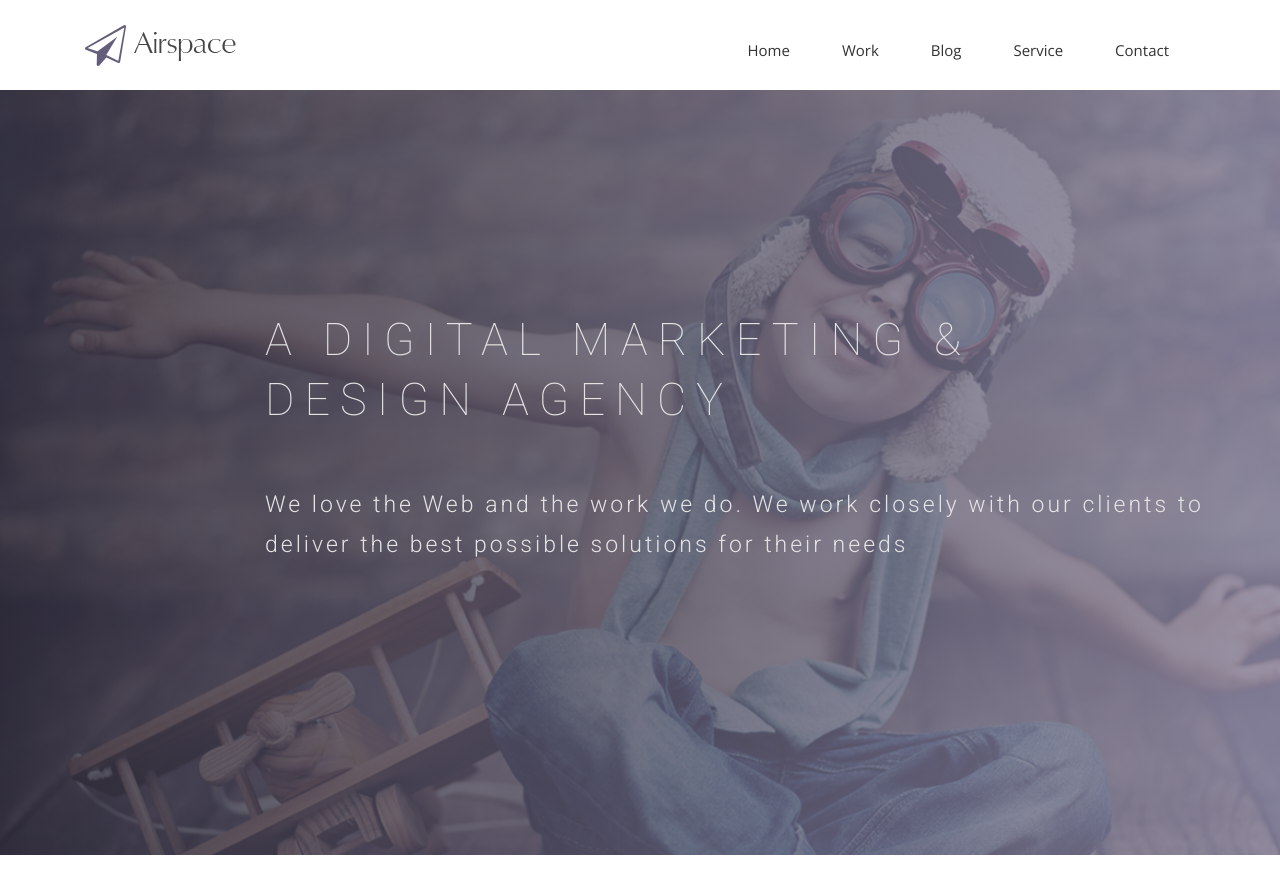
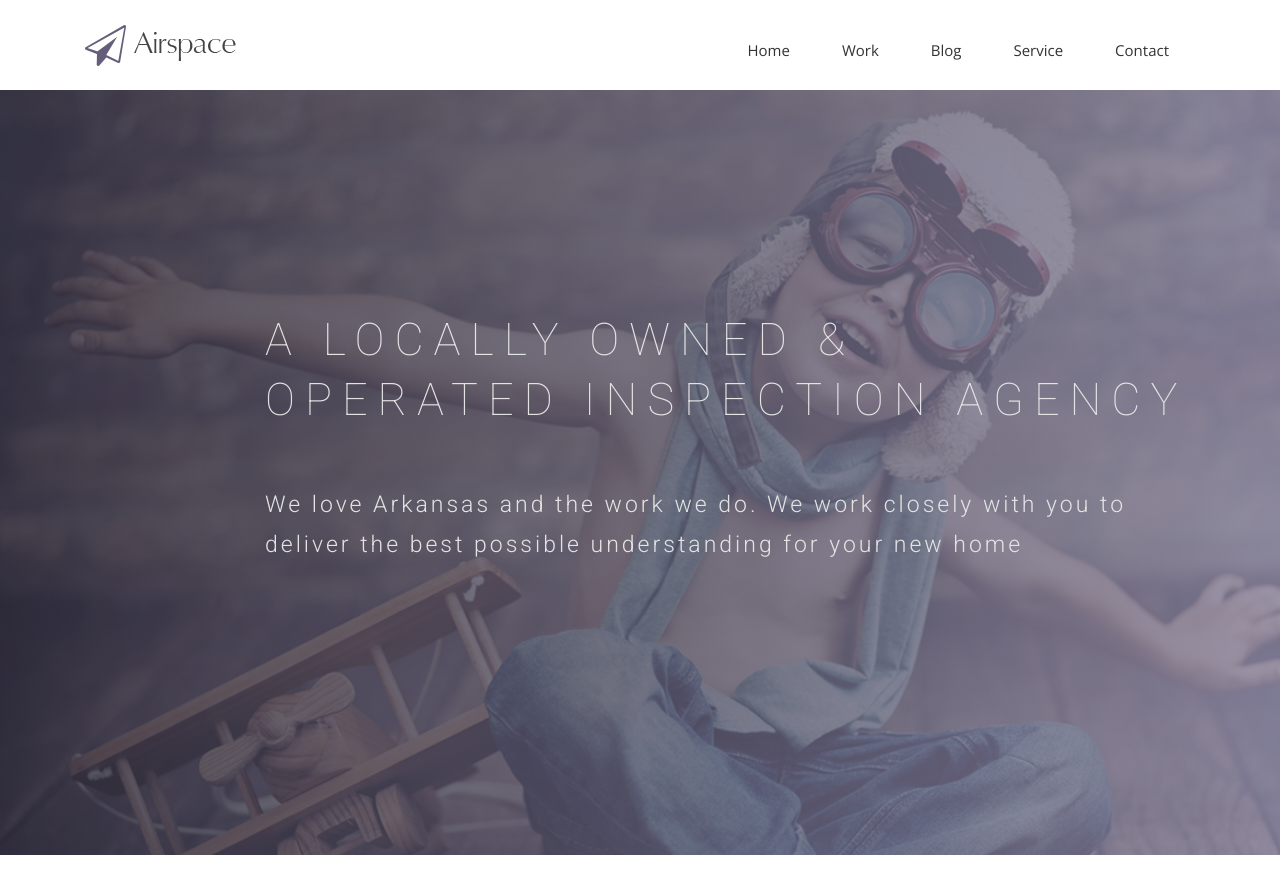
Before and after one commit to foothills-inspection/foothills-inspection.github.io, a Jekyll site: the page built from index.html, in a window 1280 px wide and 900 px high. Shown: the top 894 px of the window. Built offline with Jekyll 4.4.1, drawn with Linux system fonts in a browser that asks for light colours; nearby versions of some CDN libraries; some web fonts are replaced.

Commit message:
update text on landing page

```diff
--- a/index.html
+++ b/index.html
@@ -10,8 +10,8 @@ permalink: /
     <div class="row">
       <div class="col-md-10 col-md-offset-2">
         <div class="block">
-          <h1 class="animated fadeInUp">A DIGITAL MARKETING &#38; <br> DESIGN AGENCY</h1>
-          <p class="animated fadeInUp">We love the Web and the work we do. We work closely with our clients to deliver the best possible solutions for their needs</p>
+          <h1 class="animated fadeInUp">A LOCALLY OWNED &#38; <br> OPERATED INSPECTION AGENCY</h1>
+          <p class="animated fadeInUp">We love Arkansas and the work we do. We work closely with you to deliver the best possible understanding for your new home</p>
         </div>
       </div>
     </div>
```
